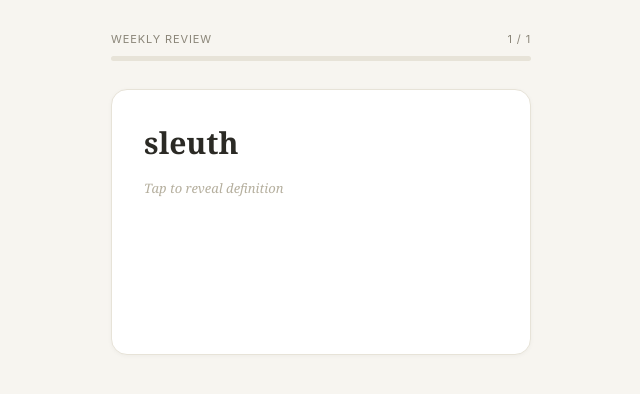
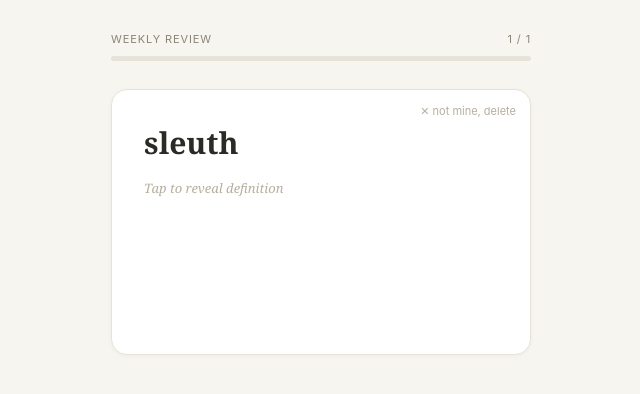
Before and after one commit to Babyblue-Sky/Babyblue-Sky, a browser extension: page docs/vocab-review/index.html in a window 1280 px wide. Shown: the full height of the page, 319-959 px from the left. Drawn offline with Linux system fonts and the light colour scheme.

Commit message:
Update vocab review state [skip ci]

```diff
--- a/docs/vocab-review/index.html
+++ b/docs/vocab-review/index.html
@@ -11,7 +11,9 @@
   .eyebrow { font-family: -apple-system, sans-serif; font-size: 11px; letter-spacing: 0.08em; text-transform: uppercase; color: #8A8578; display: flex; justify-content: space-between; margin-bottom: 10px; }
   .progress-track { height: 5px; background: #E7E3D8; border-radius: 3px; overflow: hidden; margin-bottom: 28px; }
   .progress-fill { height: 100%; background: #3D5A4C; border-radius: 3px; transition: width 0.4s ease; }
-  .card { background: white; border: 1px solid #E7E3D8; border-radius: 16px; padding: 32px; min-height: 200px; cursor: pointer; box-shadow: 0 1px 4px rgba(0,0,0,0.04); }
+  .card { background: white; border: 1px solid #E7E3D8; border-radius: 16px; padding: 32px; min-height: 200px; cursor: pointer; box-shadow: 0 1px 4px rgba(0,0,0,0.04); position: relative; }
+  .btn-delete { position: absolute; top: 14px; right: 14px; font-family: -apple-system, sans-serif; font-size: 11px; color: #B5AF9E; text-decoration: none; }
+  .btn-delete:hover { color: #B5484A; }
   .card h1 { font-size: 30px; margin: 0 0 6px 0; }
   .card h2 { font-size: 22px; margin: 0 0 6px 0; }
   .hint { color: #B5AF9E; font-size: 13px; font-style: italic; margin-top: 16px; }
@@ -34,6 +36,12 @@
   const sessionType = "weekly";
   let index = 0, flipped = false, known = 0, learning = 0;
 
+  function deleteUrl(word) {
+    const title = encodeURIComponent('vocab-delete: ' + word);
+    const body = encodeURIComponent('Requesting removal of "' + word + '" from the word bank -- saved by mistake.');
+    return 'https://github.com/Babyblue-Sky/Babyblue-Sky/issues/new?title=' + title + '&body=' + body;
+  }
+
   function render() {
     const app = document.getElementById('app');
     if (words.length === 0) {
@@ -50,6 +58,7 @@
       '<div class="eyebrow"><span>' + (sessionType === 'monthly' ? 'Monthly Review' : 'Weekly Review') + '</span><span>' + (index + 1) + ' / ' + words.length + '</span></div>' +
       '<div class="progress-track"><div class="progress-fill" style="width:' + pct + '%"></div></div>' +
       '<div class="card" onclick="flip()">' +
+        '<a class="btn-delete" target="_blank" rel="noopener" href="' + deleteUrl(w.word) + '" onclick="event.stopPropagation()">\u2715 not mine, delete</a>' +
         (!flipped
           ? '<h1>' + w.word + '</h1><div class="hint">Tap to reveal definition</div>'
           : '<div class="type-tag">' + w.type + '</div>' +
--- a/vocab-review-agent/data/words.json
+++ b/vocab-review-agent/data/words.json
@@ -8,6 +8,7 @@
     "dateSaved": "2026-08-07T21:16:44.639Z",
     "firstSaved": "2026-08-07T21:15:15.782Z",
     "reviewedIn": [
+      "2026-W32",
       "2026-W32"
     ]
   }
```
Also changed, not shown: vocab-review-agent/data/review_log.json (+7 -0 lines).
